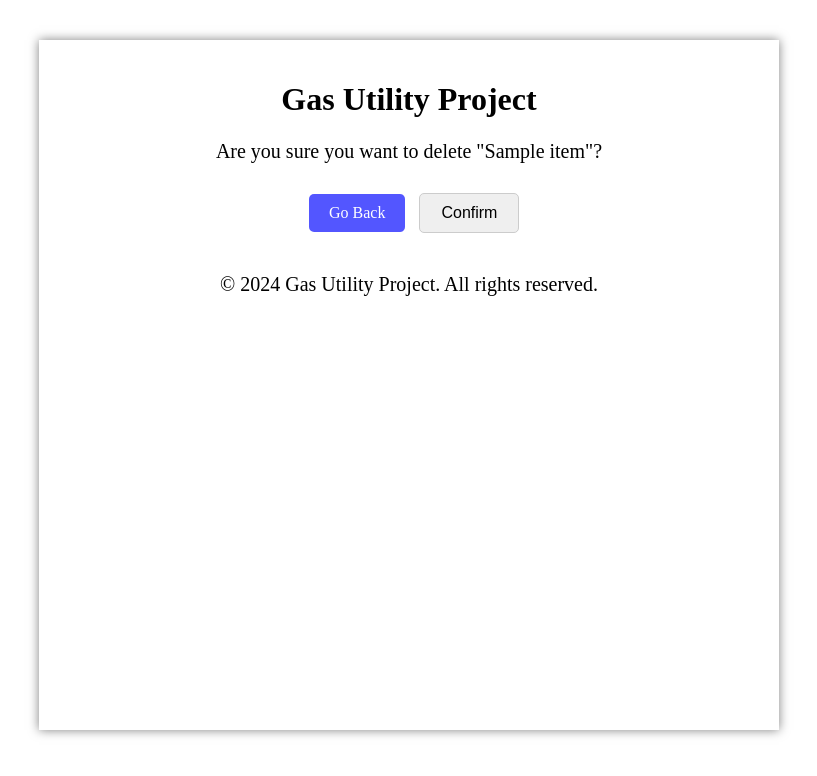
After one commit to Abhimasali23/Bynary_Case_Stydy, a Django app: template customer_support/templates/customer_support/delete.html in a window 1280 px wide. The commit adds this page. Shown: the top 776 px of the page, without its empty margins (361-1178 px from the left). Run offline with Django 3.2, Linux system fonts and the light colour scheme; the template is opened without the code that fills it: most values are stand-ins (such as "Sample title", 1, 10 or a date in 2020).

Commit message:
Finishing touch of css

```diff
--- /dev/null
+++ b/customer_support/templates/customer_support/delete.html
@@ -0,0 +1,54 @@
+{% extends 'base.html' %}
+
+{% block content %}
+
+<style>
+
+a {
+  display: inline-block;
+  padding: 10px 20px;
+  background-color: #5356FF;
+  color: white;
+  text-align: center;
+  text-decoration: none;
+  border: none;
+  border-radius: 5px;
+  cursor: pointer;
+  margin-left: 250px;
+}
+
+a:hover {
+  background-color: #5755FE;
+}
+
+a:active {
+  background-color: #0E46A3;
+}
+
+input {
+  width: 100px;
+  margin: 10px;
+  padding: 10px;
+  border-radius: 5px;
+  border: 1px solid #ccc;
+  box-sizing: border-box;
+  font-size: 16px;
+}
+
+p {
+    text-align: center;
+    font-size: 20px;
+}
+
+</style>
+
+<form method="POST" action="">
+    {% csrf_token %}
+    <p>Are you sure you want to delete "{{item}}"?</p>
+
+    <a href="{{request.META.HTTP_REFERER}}">Go Back</a>
+    <input type="submit" value="Confirm" />
+</form>
+
+
+{% endblock content %}
--- a/customer_support/templates/customer_support/manager.html
+++ b/customer_support/templates/customer_support/manager.html
@@ -14,6 +14,7 @@ a {
   border: none;
   border-radius: 5px;
   cursor: pointer;
+  margin-left: 270px;
 }
 
 a:hover {
@@ -23,6 +24,11 @@ a:hover {
 a:active {
   background-color: #0E46A3;
 }
+
+h1 {
+    text-align: center;
+}
+
 </style>
 
 
--- a/customer_support/urls.py
+++ b/customer_support/urls.py
@@ -6,5 +6,6 @@ urlpatterns = [
     path('manager/', views.manager, name='manager'),
     path('manage/', views.manage, name='manage'),
     path('update_request/<str:pk>/', views.update_request, name='update_request'),
+    path('delete_request/<str:pk>/', views.delete_request, name='delete_request'),
     # path('update/<int:request_id>/', views.update_request_status, name='update_request_status'),
 ]
--- a/templates/base.html
+++ b/templates/base.html
@@ -7,12 +7,12 @@
 
 
     .box {
-    width: 650px;
-    height: 600px;
+    width: 700px;
+    height: 650px;
     background-color: #ffffff;
     box-shadow: 0px 0px 10px rgba(0, 0, 0, 0.5);
     margin-top: 40px;
-    margin-left: 500px;
+    margin-left: 400px;
     padding: 20px;
     justify-content: center;
 }
```
Also changed, not shown: customer_support/templates/customer_support/manage_requests.html (+22 -3 lines), customer_support/views.py (+10 -0 lines), service_requests/templates/service_requests/submit_request.html (+28 -1 lines), db.sqlite3.
